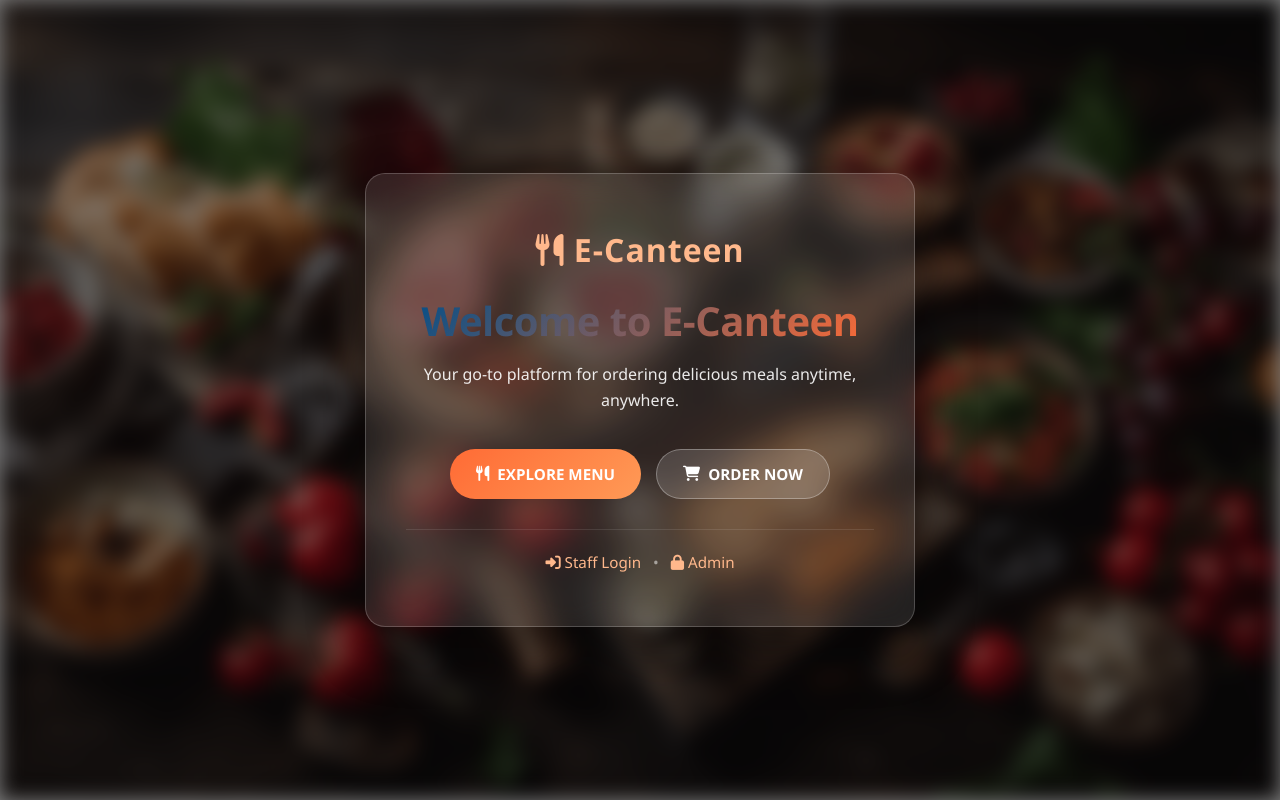
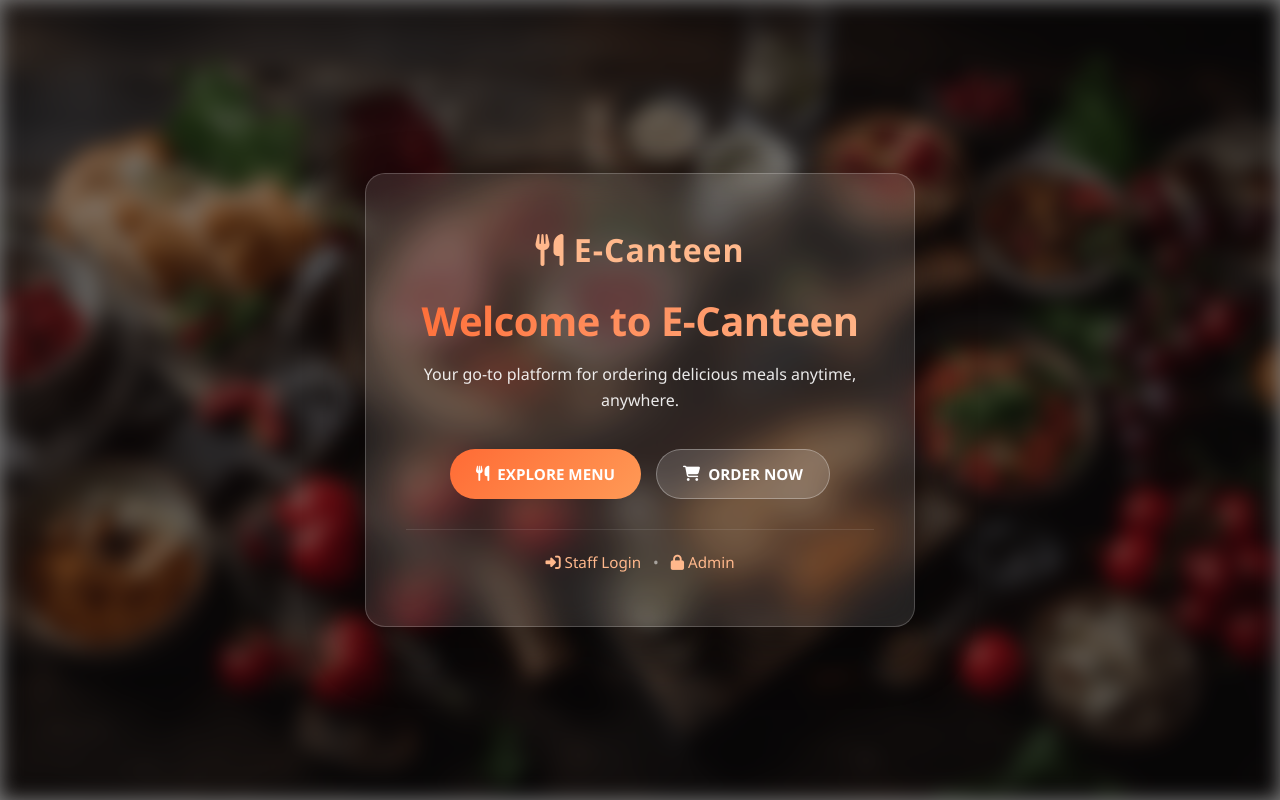
Before and after one commit to varshakarumuri/canteen_management_system1, a Django app: page / in a window 1280 px wide. Run offline with Django 5.2, Linux system fonts and the light colour scheme.

Commit message:
changed welcome msg color

```diff
--- a/templates/home.html
+++ b/templates/home.html
@@ -119,7 +119,10 @@
         font-weight: 700;
         margin-bottom: 15px;
         line-height: 1.3;
-        color: white;
+        background: linear-gradient(135deg, #ff6b35, #ffb88c);
+        -webkit-background-clip: text;
+        -webkit-text-fill-color: transparent;
+        background-clip: text;
     }
 
     /* Subtitle */
```
